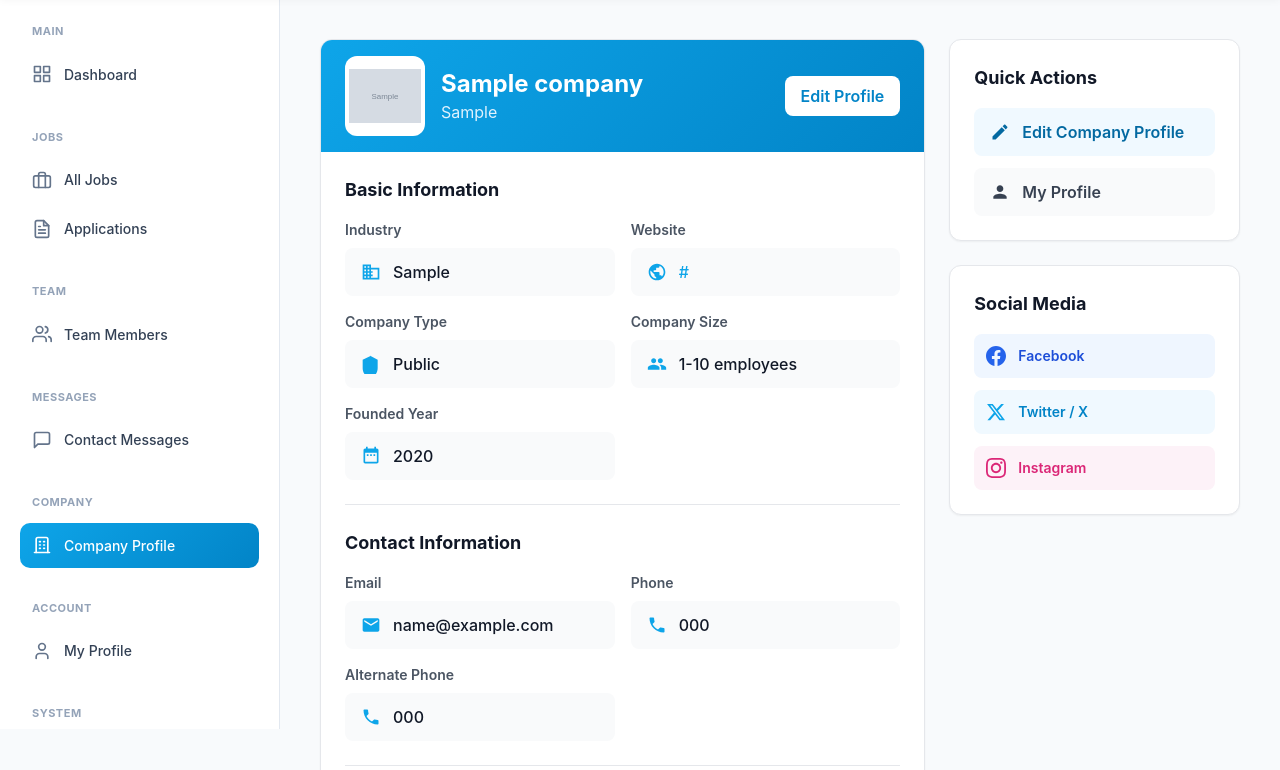
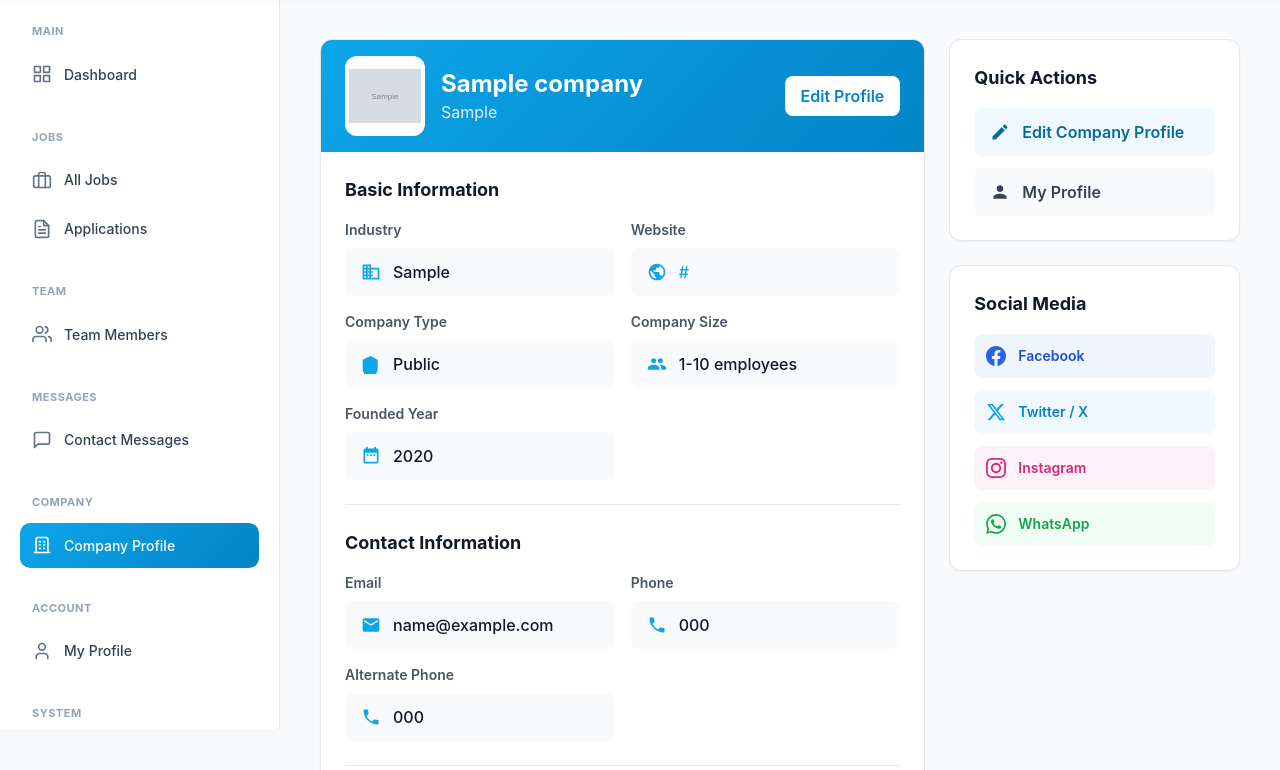
Before and after one commit to aniruddhabishwakarma/Talent-Solutions, a Django app: page /my-admin/company/ in a window 1280 px wide. Shown: the part 71-841 px from the top of the page. Run offline with Django 5.2, Linux system fonts and the light colour scheme; a user stored in the database is signed in; tables that the repository leaves empty hold one stand-in row (values such as "Sample post"); grey boxes marked "Sample" are stand-in pictures; some libraries are stand-ins or nearby versions.

Commit message:
feat: add WhatsApp to admin company profile social media sidebar
Co-Authored-By: Claude Sonnet 4.6 <noreply@anthropic.com>

```diff
--- a/main/templates/my-admin/company/profile.html
+++ b/main/templates/my-admin/company/profile.html
@@ -221,7 +221,15 @@
                         <span class="text-sm font-semibold text-pink-600">Instagram</span>
                     </a>
                     {% endif %}
-                    {% if not company.facebook and not company.twitter and not company.instagram %}
+                    {% if company.whatsapp %}
+                    <a href="{{ company.whatsapp }}" target="_blank" class="flex items-center gap-3 p-3 bg-green-50 rounded-lg hover:bg-green-100 transition">
+                        <svg class="w-5 h-5 text-green-600" fill="currentColor" viewBox="0 0 24 24">
+                            <path d="M17.472 14.382c-.297-.149-1.758-.867-2.03-.967-.273-.099-.471-.148-.67.15-.197.297-.767.966-.94 1.164-.173.199-.347.223-.644.075-.297-.15-1.255-.463-2.39-1.475-.883-.788-1.48-1.761-1.653-2.059-.173-.297-.018-.458.13-.606.134-.133.298-.347.446-.52.149-.174.198-.298.298-.497.099-.198.05-.371-.025-.52-.075-.149-.669-1.612-.916-2.207-.242-.579-.487-.5-.669-.51-.173-.008-.371-.01-.57-.01-.198 0-.52.074-.792.372-.272.297-1.04 1.016-1.04 2.479 0 1.462 1.065 2.875 1.213 3.074.149.198 2.096 3.2 5.077 4.487.709.306 1.262.489 1.694.625.712.227 1.36.195 1.871.118.571-.085 1.758-.719 2.006-1.413.248-.694.248-1.289.173-1.413-.074-.124-.272-.198-.57-.347m-5.421 7.403h-.004a9.87 9.87 0 01-5.031-1.378l-.361-.214-3.741.982.998-3.648-.235-.374a9.86 9.86 0 01-1.51-5.26c.001-5.45 4.436-9.884 9.888-9.884 2.64 0 5.122 1.03 6.988 2.898a9.825 9.825 0 012.893 6.994c-.003 5.45-4.437 9.884-9.885 9.884m8.413-18.297A11.815 11.815 0 0012.05 0C5.495 0 .16 5.335.157 11.892c0 2.096.547 4.142 1.588 5.945L.057 24l6.305-1.654a11.882 11.882 0 005.683 1.448h.005c6.554 0 11.89-5.335 11.893-11.893a11.821 11.821 0 00-3.48-8.413z"/>
+                        </svg>
+                        <span class="text-sm font-semibold text-green-600">WhatsApp</span>
+                    </a>
+                    {% endif %}
+                    {% if not company.facebook and not company.twitter and not company.instagram and not company.whatsapp %}
                     <p class="text-sm text-gray-500 text-center py-2">No social media links added</p>
                     {% endif %}
                 </div>
```
